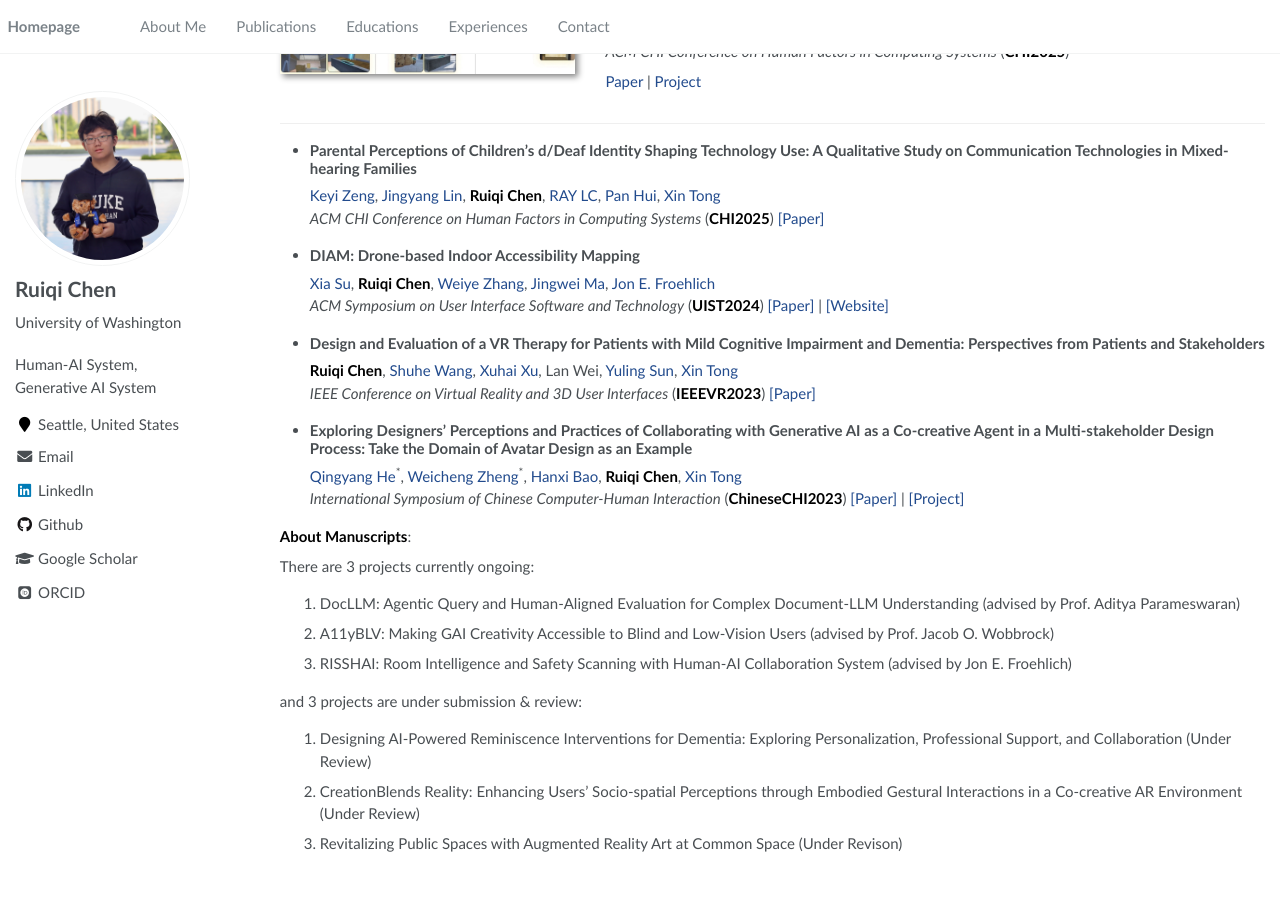
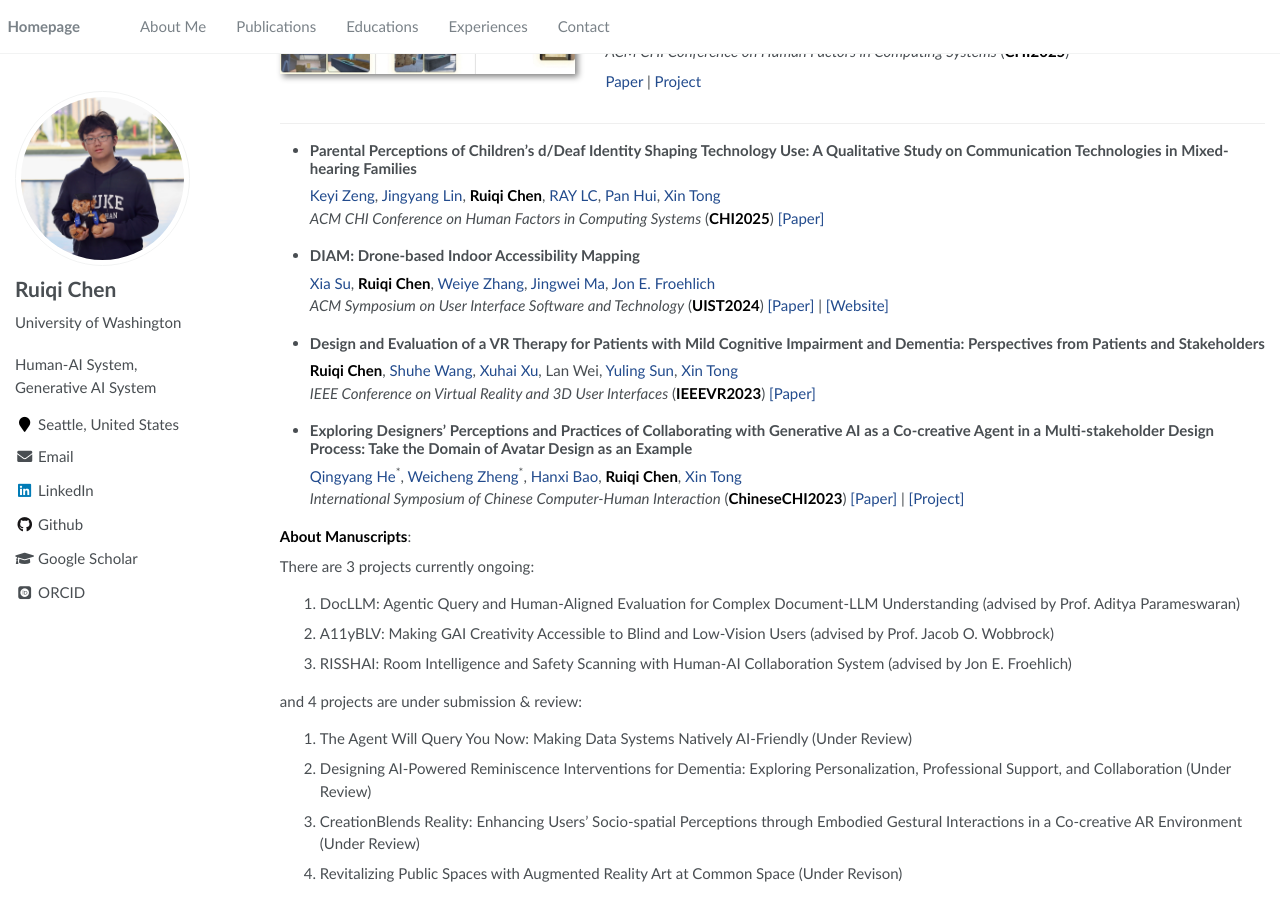
Before and after one commit to Ruiqi-Chen-0216/Ruiqi-Chen-0216.github.io, a Jekyll site: the page built from _pages/publications.md, in a window 1280 px wide and 900 px high, scrolled down 657 px. Built offline with Jekyll 4.4.1, drawn with Linux system fonts in a browser that asks for light colours; some web fonts are replaced; before the commit the page ends 1527 px from its top, so only the background shows below that.

Commit message:
Update publications.md

```diff
--- a/_pages/publications.md
+++ b/_pages/publications.md
@@ -86,10 +86,11 @@ There are 3 projects currently ongoing:
 2. A11yBLV: Making GAI Creativity Accessible to Blind and Low-Vision Users (advised by Prof. Jacob O. Wobbrock)
 3. RISSHAI: Room Intelligence and Safety Scanning with Human-AI Collaboration System (advised by Jon E. Froehlich)
 
-and 3 projects are under submission & review:
-1. Designing AI-Powered Reminiscence Interventions for Dementia: Exploring Personalization, Professional Support, and Collaboration (Under Review)
-2. CreationBlends Reality: Enhancing Users' Socio-spatial Perceptions through Embodied Gestural Interactions in a Co-creative AR Environment (Under Review)
-3. Revitalizing Public Spaces with Augmented Reality Art at Common Space (Under Revison)
+and 4 projects are under submission & review:
+1. The Agent Will Query You Now: Making Data Systems Natively AI-Friendly (Under Review)
+2. Designing AI-Powered Reminiscence Interventions for Dementia: Exploring Personalization, Professional Support, and Collaboration (Under Review)
+3. CreationBlends Reality: Enhancing Users' Socio-spatial Perceptions through Embodied Gestural Interactions in a Co-creative AR Environment (Under Review)
+4. Revitalizing Public Spaces with Augmented Reality Art at Common Space (Under Revison)
 
 <!--- [Lorem ipsum dolor sit amet, consectetur adipiscing elit. Vivamus ornare aliquet ipsum, ac tempus justo dapibus sit amet](https://github.com), A, B, C, **CVPR 2020**-->
 
```
